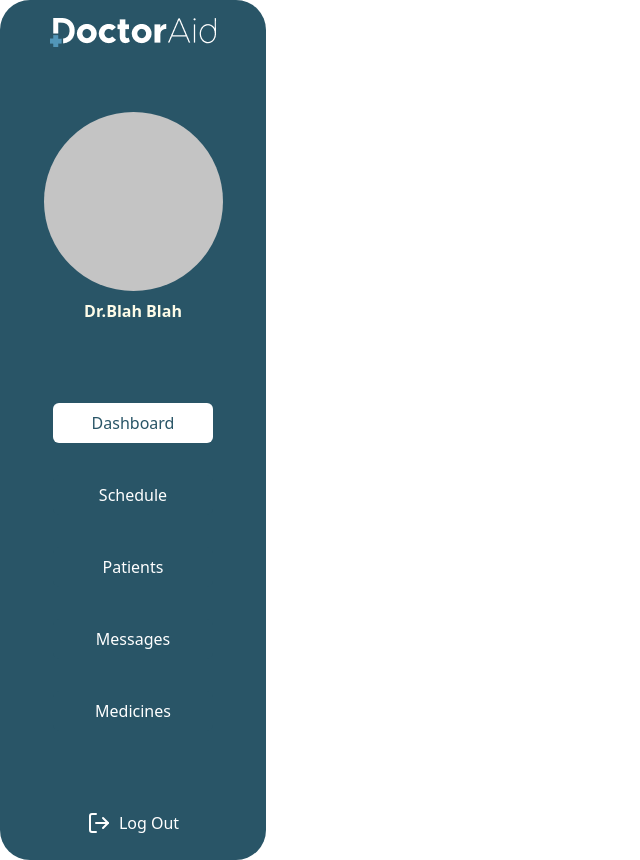
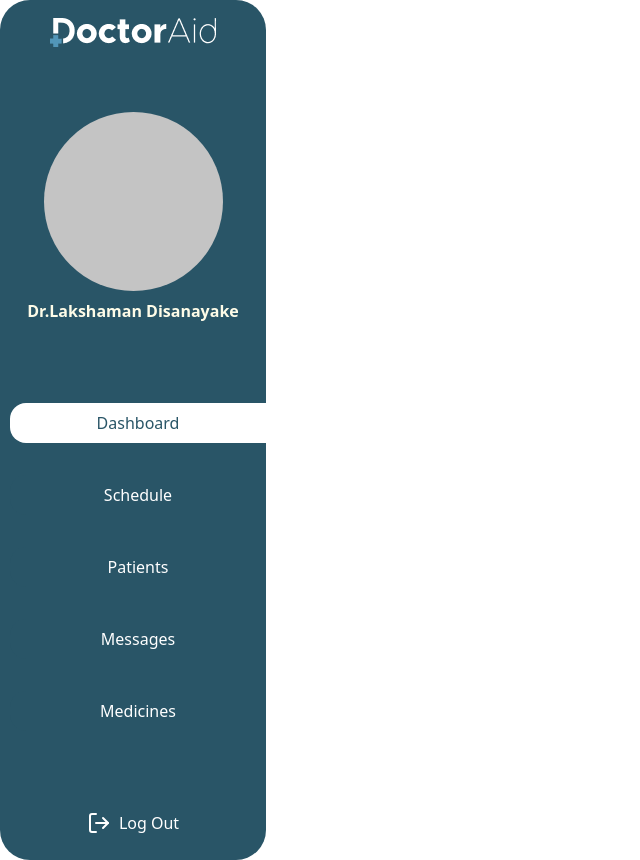
Before and after one commit to DoctorAid/doctoraid-main, a React (Vite) app in the folder doctors-dashboard/: page / in a window 1280 px wide. Shown: the whole page, without its empty margins (0-640 px from the left). Built offline with nearby package versions, Linux system fonts and the light colour scheme.

Commit message:
Navigation completed

```diff
--- a/doctors-dashboard/src/assets/components/Navigation.jsx
+++ b/doctors-dashboard/src/assets/components/Navigation.jsx
@@ -16,7 +16,7 @@ function Navigation() {
         <div className='flex flex-col gap-2 justify-center items-center'>
           <div className="w-[179px] h-[179px] bg-[#c4c4c4] rounded-full" />
           <div className='font-semibold text-yellow-50'>
-            <p>Dr.Blah Blah</p>
+            <p>Dr.Lakshaman Disanayake</p>
           </div>
         </div>
 
--- a/doctors-dashboard/src/assets/components/NavigationTabs.jsx
+++ b/doctors-dashboard/src/assets/components/NavigationTabs.jsx
@@ -6,11 +6,11 @@ function NavigationTabs() {
   const menuItems = ['Dashboard', 'Schedule', 'Patients', 'Messages', 'Medicines'];
 
   return (
-    <div className='flex flex-col gap-8 items-center text-white justify-end'>
+    <div className='flex flex-col gap-8 items-end text-white justify-end'>
       {menuItems.map((item) => (
         <div
           key={item}
-          className={`flex h-10 w-40 items-center justify-center cursor-pointer rounded-md ${
+          className={`flex h-10 w-64 items-center text-start justify-center cursor-pointer rounded-l-2xl ${
             activeItem === item ? 'bg-white text-[#295567]' : 'bg-[#295567]'
           }`}
           onClick={() => setActiveItem(item)}
```
